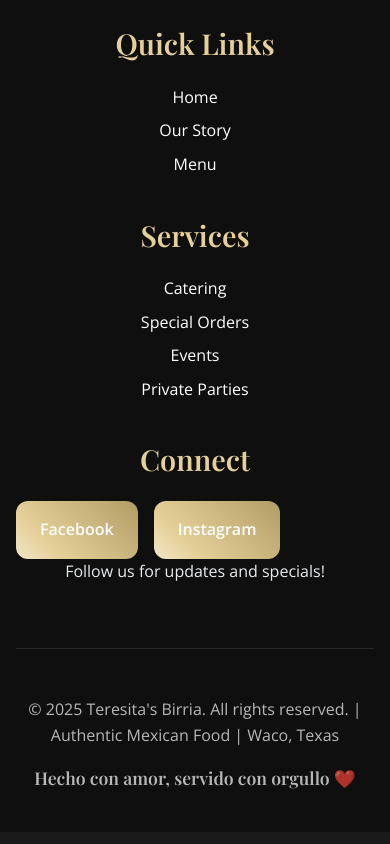
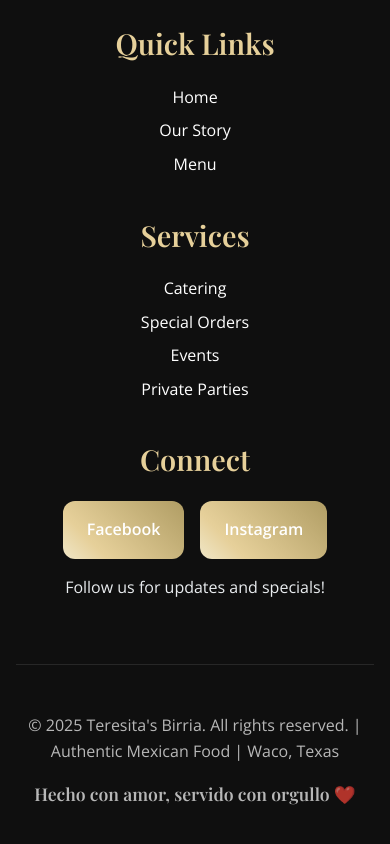
Before and after one commit to DSchacht0825/teresitas-birria, a plain HTML site: page index.html in a window 390 px wide. Shown: the part 10394-11238 px from the top of the page. Drawn offline with nearby package versions, Linux system fonts and the light colour scheme.

Commit message:
Center align Facebook and Instagram links in mobile footer
Mobile Footer Improvements:
- Added justify-content: center to .social-links for proper centering
- Applied margin: auto to ensure links are centered horizontally
- Added text-align: center to footer-section for consistency
- Facebook and Instagram links now perfectly centered on mobile

Changes Made:
- Social links flexbox now centers properly with justify-content
- Consistent margin spacing around social links
- All footer sections maintain center alignment
- Works across all mobile breakpoints (768px and 480px)

Result: Professional, centered social media links in Connect section

🤖 Generated with [Claude Code](https://claude.ai/code)

Co-Authored-By: Claude <noreply@anthropic.com>

```diff
--- a/css/styles.css
+++ b/css/styles.css
@@ -2475,6 +2475,16 @@ a:hover {
         gap: var(--spacing-lg);
     }
 
+    /* Center social links on mobile */
+    .social-links {
+        justify-content: center;
+        margin: var(--spacing-sm) auto;
+    }
+
+    .footer-section {
+        text-align: center;
+    }
+
     /* Mobile Testimonials Ticker */
     .testimonials-ticker {
         height: 50px;
```
